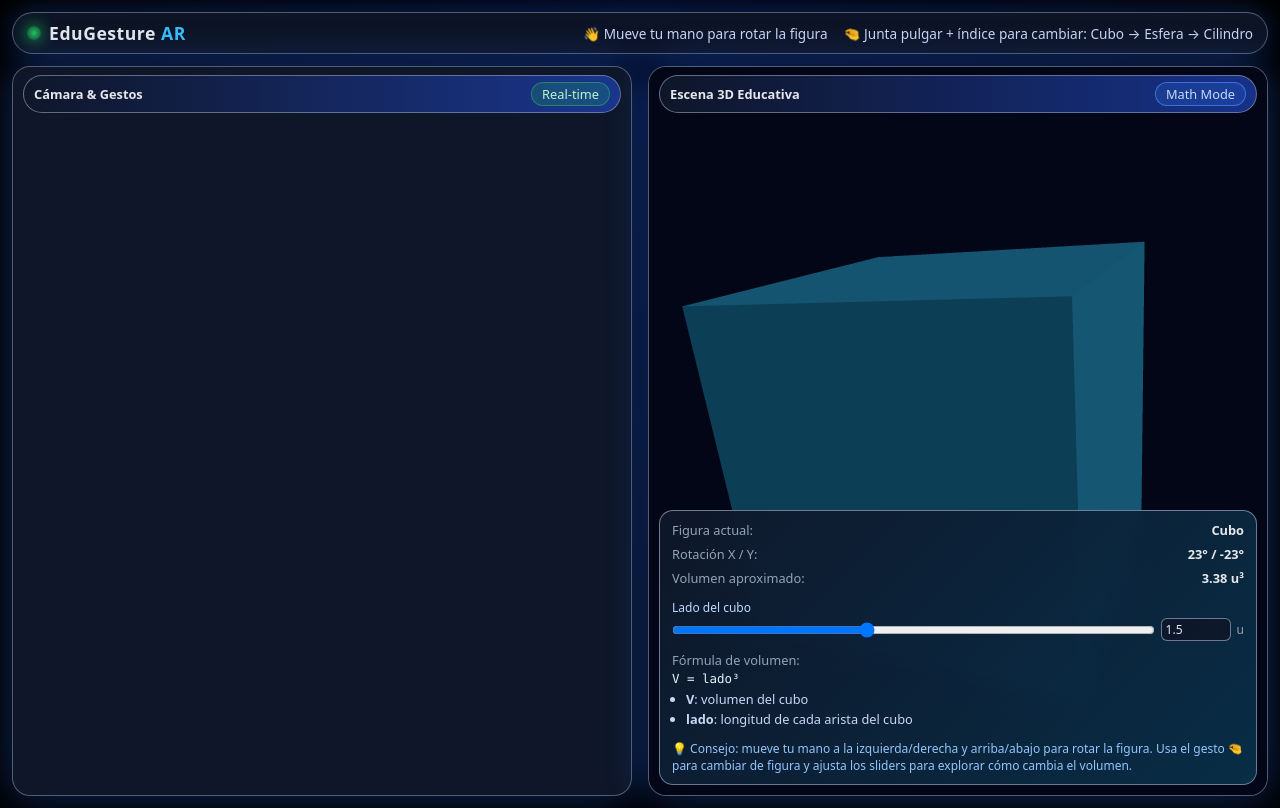
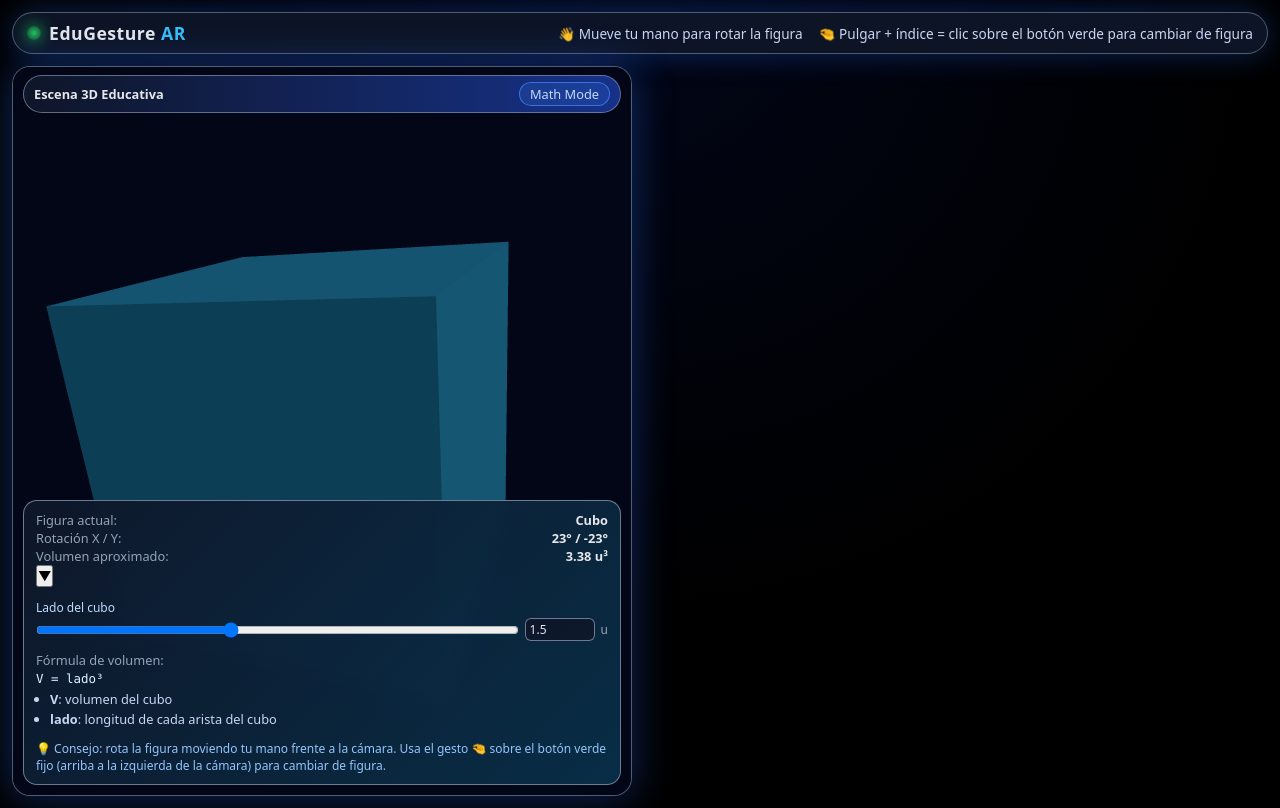
Before and after one commit to EsthefanoMC23/EduGestureAR, a plain HTML site: page index.html in a window 1280 px wide. Drawn offline with nearby package versions, Linux system fonts and the light colour scheme; animation ran at ten frames a second; a script that the page names is missing.

Commit message:
Update index.html

```diff
--- a/index.html
+++ b/index.html
@@ -22,43 +22,48 @@
     </div>
     <div class="top-info">
       <span>👋 Mueve tu mano para rotar la figura</span>
-      <span>🤏 Junta pulgar + índice para cambiar: Cubo → Esfera → Cilindro</span>
+      <span>🤏 Pulgar + índice = clic sobre el botón verde para cambiar de figura</span>
     </div>
   </div>
 
   <div class="app-container">
-    <!-- Panel de cámara + landmarks -->
-    <div class="video-panel">
-      <div class="panel-header">
-        <span class="panel-title">Cámara &amp; Gestos</span>
-        <span class="panel-badge">Real-time</span>
-      </div>
-      <video id="input-video" playsinline></video>
-      <canvas id="overlay"></canvas>
-    </div>
-
-    <!-- Panel 3D + HUD educativo -->
+    <!-- Panel principal: Escena 3D + cámara mini + panel HUD -->
     <div class="scene-panel">
       <div class="panel-header">
         <span class="panel-title">Escena 3D Educativa</span>
         <span class="panel-badge panel-badge-blue">Math Mode</span>
       </div>
+
+      <!-- Canvas 3D -->
       <canvas id="scene3d"></canvas>
 
-      <div class="hud">
+      <!-- Cámara mini con overlay de gestos -->
+      <div class="video-mini">
+        <video id="input-video" playsinline></video>
+        <canvas id="overlay"></canvas>
+      </div>
+
+      <!-- Panel HUD desplegable -->
+      <div id="hud" class="hud">
+        <div class="hud-top-row">
+          <div class="hud-left">
             <div class="hud-row">
               <span class="hud-label">Figura actual:</span>
               <span id="shape-name" class="hud-value">Cubo</span>
             </div>
-
             <div class="hud-row">
               <span class="hud-label">Rotación X / Y:</span>
               <span id="rotation-info" class="hud-value">0° / 0°</span>
             </div>
-
             <div class="hud-row">
               <span class="hud-label">Volumen aproximado:</span>
               <span id="volume-value" class="hud-value">0 u³</span>
+            </div>
+          </div>
+
+          <button id="hud-toggle" class="hud-toggle-btn" type="button">
+            ▼
+          </button>
         </div>
 
         <!-- Controles de dimensiones -->
@@ -103,8 +108,7 @@
         </div>
 
         <div class="hud-tip">
-          💡 Consejo: mueve tu mano a la izquierda/derecha y arriba/abajo para rotar la figura.
-          Usa el gesto 🤏 para cambiar de figura y ajusta los sliders para explorar cómo cambia el volumen.
+          💡 Consejo: rota la figura moviendo tu mano frente a la cámara. Usa el gesto 🤏 sobre el botón verde fijo (arriba a la izquierda de la cámara) para cambiar de figura.
         </div>
       </div>
     </div>
```
Lines whose indentation alone changed are shown as unchanged.
